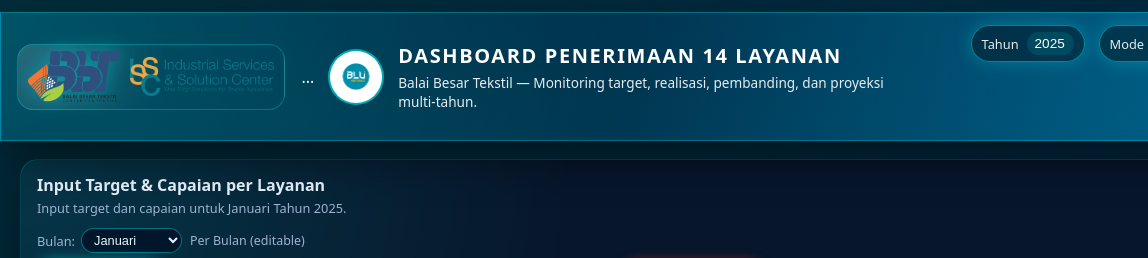
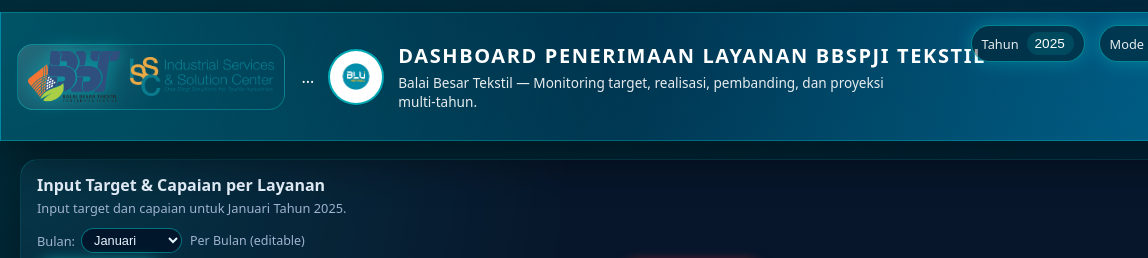
Before and after one commit to burnama/dashboard-blu, a plain HTML site: page index.html in a window 1280 px wide. Shown: the top 258 px of the page, 0-1148 px from the left. Drawn offline with nearby package versions, Linux system fonts and the light colour scheme; no server answers.

Commit message:
Update index.html

```diff
--- a/index.html
+++ b/index.html
@@ -789,7 +789,7 @@ header.app-header {
 <img src="logo-blu-speed.png" alt="Logo BLU Speed" class="logo-blu" />
 
         <div class="header-text">
-          <h1>DASHBOARD PENERIMAAN 14 LAYANAN</h1>
+          <h1>DASHBOARD PENERIMAAN LAYANAN BBSPJI TEKSTIL</h1>
           <p>Balai Besar Tekstil &mdash; Monitoring target, realisasi, pembanding, dan proyeksi multi-tahun.</p>
         </div>
       </div>
```
